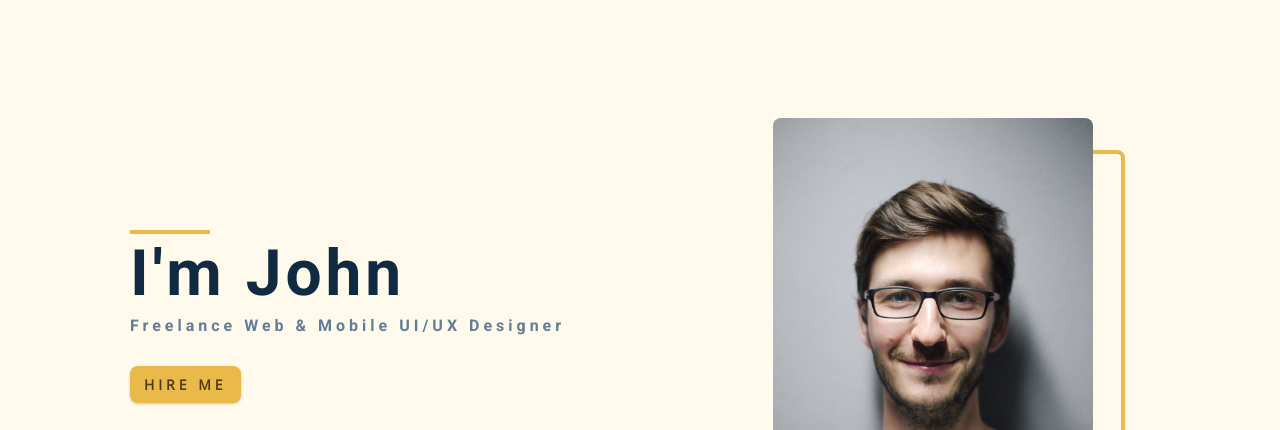
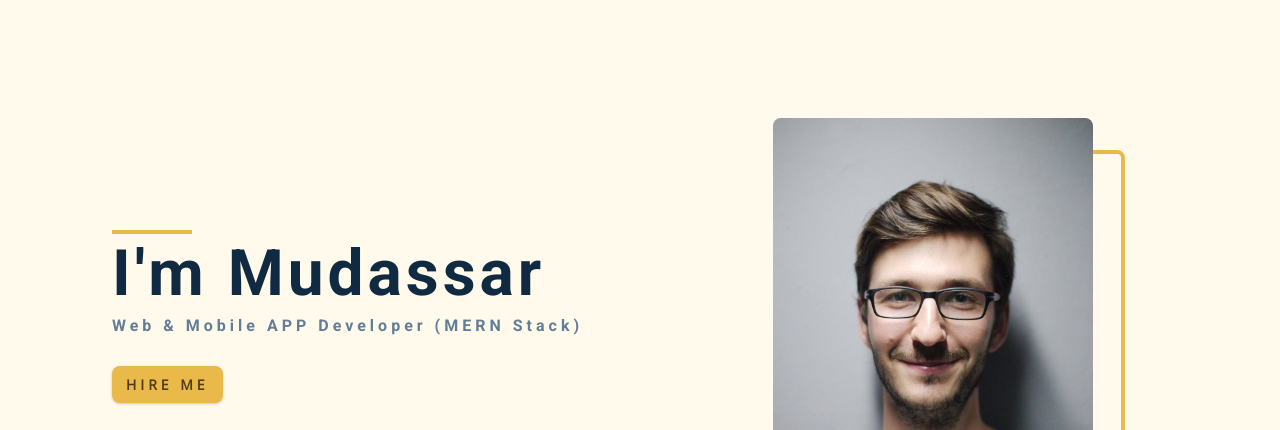
Before and after one commit to Mudassar755/bootcamp-portfolio-html, a plain HTML site: page index.html in a window 1280 px wide. Shown: the part 82-512 px from the top of the page. Drawn offline with nearby package versions, Linux system fonts and the light colour scheme.

```diff
--- a/index.html
+++ b/index.html
@@ -98,8 +98,8 @@
       <div class="section-center hero-center">
         <article class="hero-info">
           <div class="underline"></div>
-          <h1>i'm john</h1>
-          <h4>freelance web & mobile UI/UX Designer</h4>
+          <h1>i'm mudassar</h1>
+          <h4>web & mobile APP developer (MERN Stack)</h4>
           <a href="contact.html" class="btn hero-btn">hire me</a>
           <!-- social icons -->
           <ul class="social-icons hero-icons">
```
Also changed, not shown: 1 other file.
